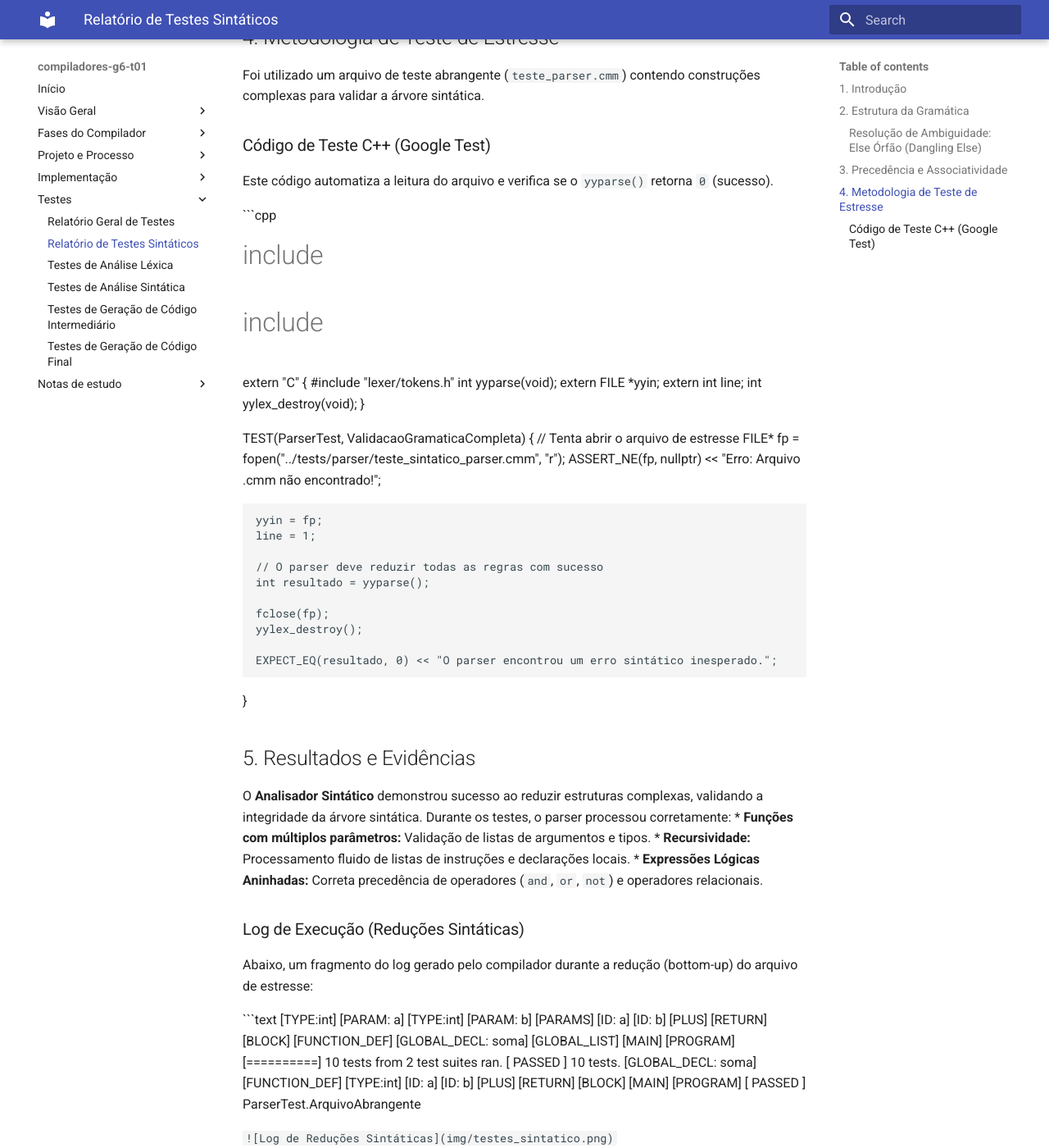
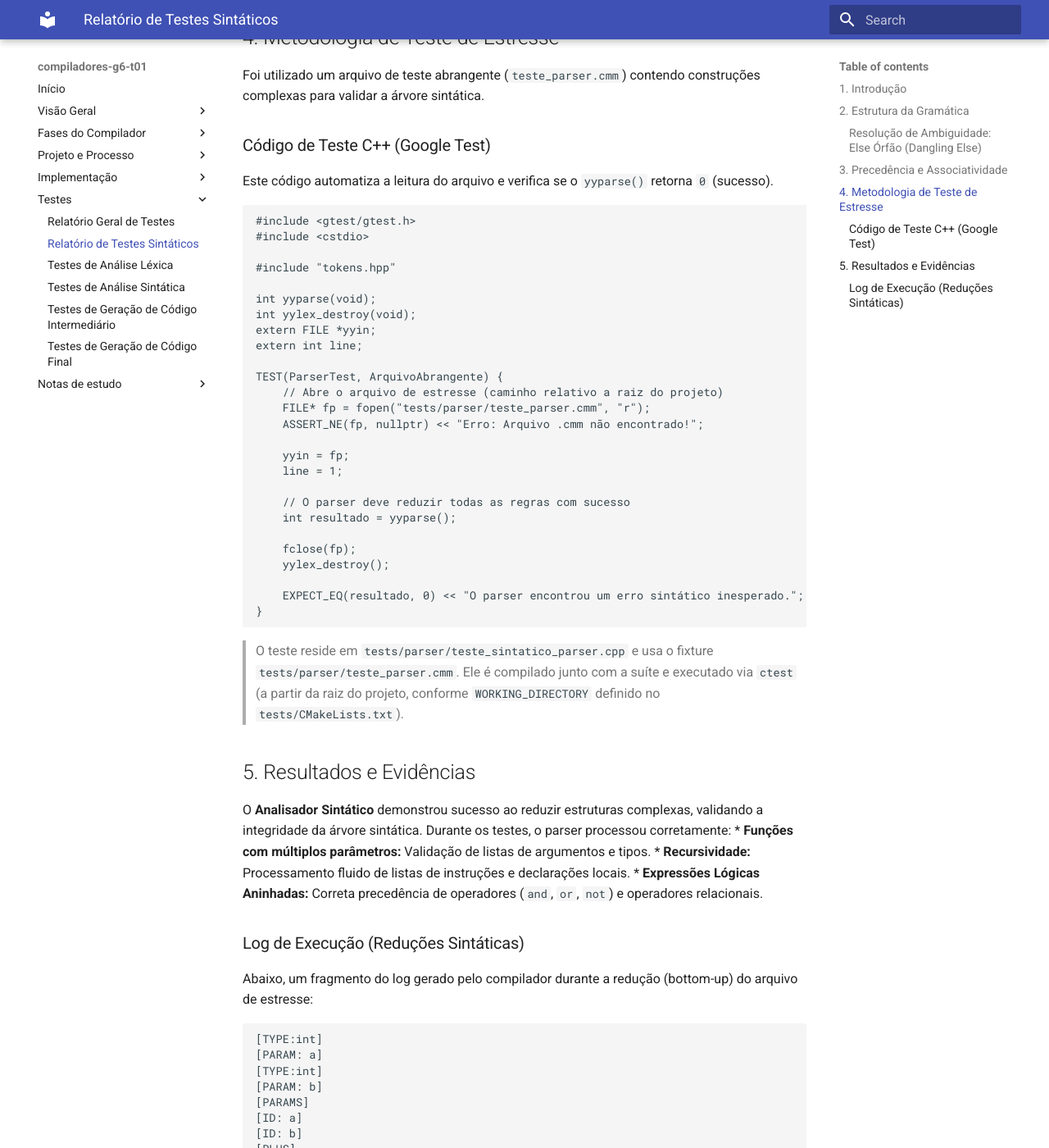
Before and after one commit to Compiladores-2026-1/Compiladores-G6-T01, an MkDocs documentation site: the page built from docs/relatorio_testes_sintaticos.md, in a window 1280 px wide and 1400 px high, scrolled down 1509 px. Shown: the whole window at 82% size. Built offline with MkDocs 1.6.1 and Material for MkDocs 9.7.7, drawn with Linux system fonts in a browser that asks for light colours; some of the changed text lies outside the part shown.

Commit message:
fix(docs): corrige markdown quebrado no relatorio sintatico

````diff
--- a/docs/relatorio_testes_sintaticos.md
+++ b/docs/relatorio_testes_sintaticos.md
@@ -43,17 +43,16 @@ Este código automatiza a leitura do arquivo e verifica se o `yyparse()` retorna
 #include <gtest/gtest.h>
 #include <cstdio>
 
-extern "C" {
-    #include "lexer/tokens.h"
-    int yyparse(void);
-    extern FILE *yyin;
-    extern int line;
-    int yylex_destroy(void);
-}
+#include "tokens.hpp"
 
-TEST(ParserTest, ValidacaoGramaticaCompleta) {
-    // Tenta abrir o arquivo de estresse
-    FILE* fp = fopen("../tests/parser/teste_sintatico_parser.cmm", "r");
+int yyparse(void);
+int yylex_destroy(void);
+extern FILE *yyin;
+extern int line;
+
+TEST(ParserTest, ArquivoAbrangente) {
+    // Abre o arquivo de estresse (caminho relativo a raiz do projeto)
+    FILE* fp = fopen("tests/parser/teste_parser.cmm", "r");
     ASSERT_NE(fp, nullptr) << "Erro: Arquivo .cmm não encontrado!";
 
     yyin = fp;
@@ -67,6 +66,9 @@ TEST(ParserTest, ValidacaoGramaticaCompleta) {
 
     EXPECT_EQ(resultado, 0) << "O parser encontrou um erro sintático inesperado.";
 }
+```
+
+> O teste reside em `tests/parser/teste_sintatico_parser.cpp` e usa o fixture `tests/parser/teste_parser.cmm`. Ele é compilado junto com a suíte e executado via `ctest` (a partir da raiz do projeto, conforme `WORKING_DIRECTORY` definido no `tests/CMakeLists.txt`).
 
 ## 5. Resultados e Evidências
 
@@ -108,5 +110,6 @@ Abaixo, um fragmento do log gerado pelo compilador durante a redução (bottom-u
 [MAIN]
 [PROGRAM]
 [  PASSED  ] ParserTest.ArquivoAbrangente
+```
 
-`![Log de Reduções Sintáticas](img/testes_sintatico.png)`
+![Log de Reduções Sintáticas](img/testes_sintatico.png)
````
